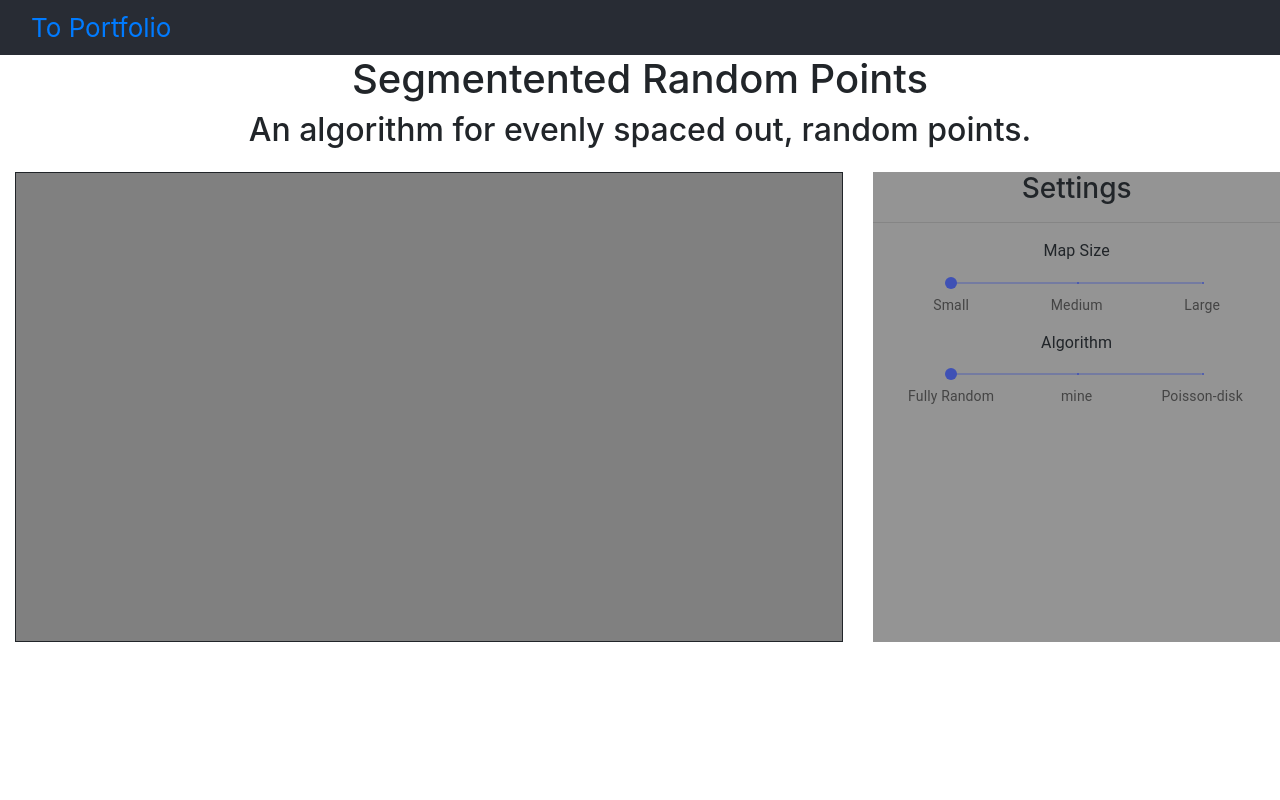
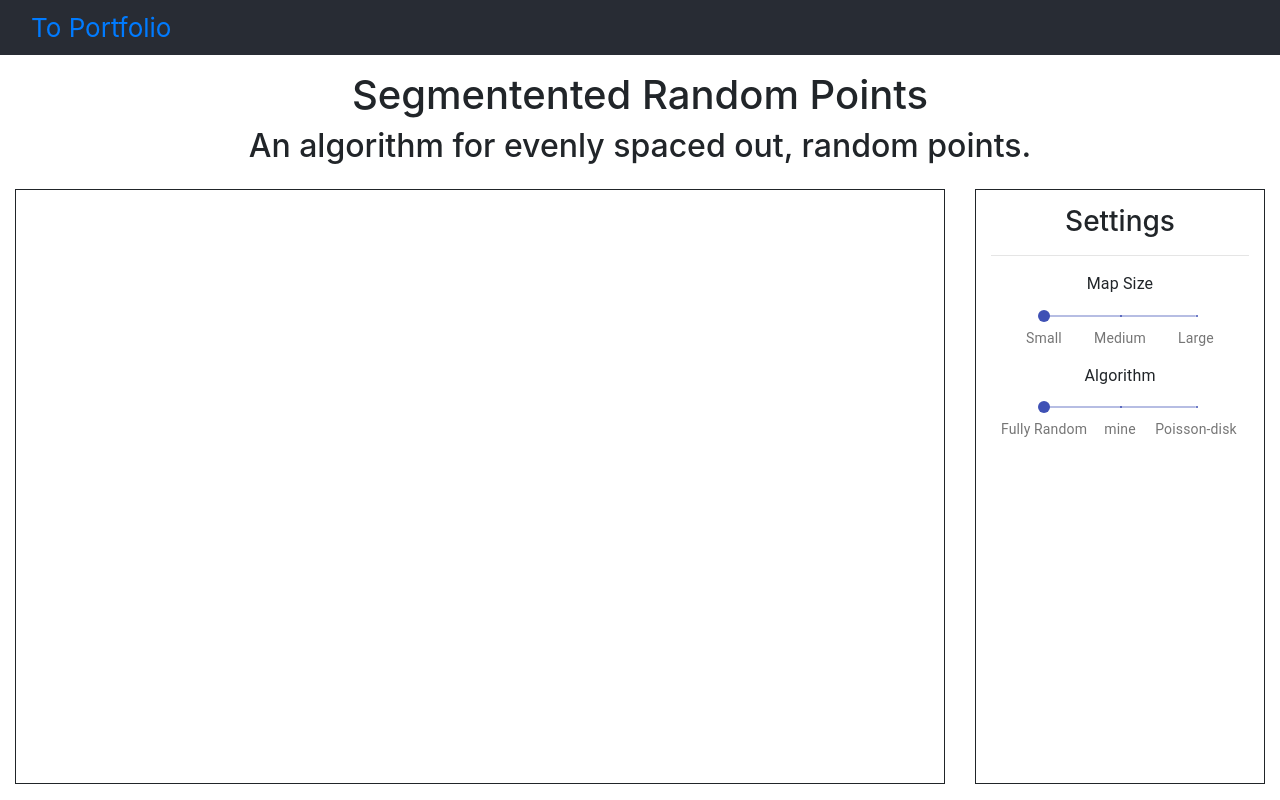
Before and after one commit to JamesTheButler/PointDistribution, a React (Create React App) app: page / in a window 1280 px wide. Built offline with nearby package versions, Linux system fonts and the light colour scheme.

Commit message:
fix 1-page design

```diff
--- a/src/App.css
+++ b/src/App.css
@@ -1,5 +1,6 @@
 html,
 body,
+#root,
 .container {
   height: 100%;
   max-height: 100%;
@@ -9,6 +10,8 @@ body,
   height: 100%;
   max-height: 100%;
   text-align: center;
+  display: flex;
+  flex-direction: column;
 }
 
 .App-logo {
--- a/src/App.js
+++ b/src/App.js
@@ -13,7 +13,7 @@ export default function App() {
         title="Segmentented Random Points"
         subtitle="An algorithm for evenly spaced out, random points."
       />
-      <PointDistribution />
+      <PointDistribution className="pb-3" />
       <div className="container-fluid"></div>
     </div>
   );
--- a/src/Components/Default/DefaultAlgorithmTitle/DefaultAlgorithmTitle.jsx
+++ b/src/Components/Default/DefaultAlgorithmTitle/DefaultAlgorithmTitle.jsx
@@ -6,7 +6,7 @@ export default class DefaultAlgorithmTitle extends Component {
   render() {
     const { title, subtitle } = this.props;
     return (
-      <div className="DefaultAlgorithmTitle col-12">
+      <div className="default-algorithm-title col-12 p-3">
         <h1>{title}</h1>
         <h2>{subtitle}</h2>
       </div>
--- a/src/Components/Default/DefaultHeader/DefaultHeader.css
+++ b/src/Components/Default/DefaultHeader/DefaultHeader.css
@@ -1,13 +1,9 @@
 .default-header {
   background-color: #282c34;
-  height: 5%;
   display: flex;
   flex-direction: row;
-  align-items: left;
+  align-items: start;
   justify-content: left;
   font-size: calc(10px + 2vmin);
   color: white;
 }
-
-.default-header a.button {
-}
--- a/src/Components/PointDistribution/PointDistribution.jsx
+++ b/src/Components/PointDistribution/PointDistribution.jsx
@@ -29,7 +29,7 @@ export default class PointDistribution extends Component {
 
   render() {
     return (
-      <div className="row">
+      <div className={"alg-row row " + this.props.className}>
         <PointDistributionGrid
           pointNumber={this.state.pointNumber}
           mapSize={this.state.mapSize}
--- a/src/Components/PointDistributionGrid/PointDistributionGrid.css
+++ b/src/Components/PointDistributionGrid/PointDistributionGrid.css
@@ -1,11 +1,8 @@
 .point-distribution-grid {
-  padding-left: 15px;
   height: 100%;
 }
 #canvas {
-  background-color: grey;
-  border-width: 1px;
-  border-style: solid;
+  border: 1px solid;
   width: 100%;
   height: 100%;
 }
--- a/src/Components/PointDistributionGrid/PointDistributionGrid.jsx
+++ b/src/Components/PointDistributionGrid/PointDistributionGrid.jsx
@@ -8,9 +8,13 @@ export default class PointDistributionGrid extends Component {
     this.state = {};
   }
 
+  componentDidUpdate() {
+    let grid = this.initializeGrid(this.props.mapSize);
+  }
+
   render() {
     return (
-      <div className="col-8 main-alg-element">
+      <div className="col-9 main-alg-element">
         <div className="point-distribution-grid">
           <canvas id="canvas" />
         </div>
--- a/src/Components/PointDistributionMenu/PointDistributionMenu.css
+++ b/src/Components/PointDistributionMenu/PointDistributionMenu.css
@@ -1,5 +1,5 @@
 .point-distribution-menu {
-  background-color: rgb(148, 148, 148);
   text-align: center;
   height: 100%;
+  border: 1px solid;
 }
--- a/src/Components/PointDistributionMenu/PointDistributionMenu.jsx
+++ b/src/Components/PointDistributionMenu/PointDistributionMenu.jsx
@@ -44,7 +44,7 @@ export default class PointDistributionMenu extends Component {
     ];
 
     return (
-      <div className="main-alg-element col-4">
+      <div className="main-alg-element col-3">
         <div className="alg-menu point-distribution-menu">
           <h3>Settings</h3>
           <hr />
--- a/src/css/Algorithms.css
+++ b/src/css/Algorithms.css
@@ -1,4 +1,15 @@
 .main-alg-element {
-  height: 500px;
+}
+
+.default-algorithm-title {
+  flex: 0;
+}
+
+.alg-menu {
   padding: 15px;
 }
+
+.alg-row {
+  flex: 1;
+  margin: 0;
+}
```
Also changed, not shown: src/setupTests.js (deleted, +0 -5 lines).
